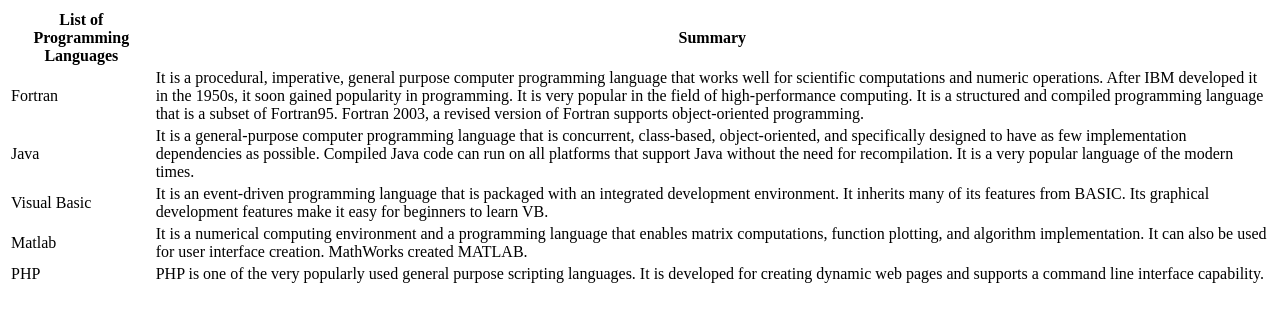
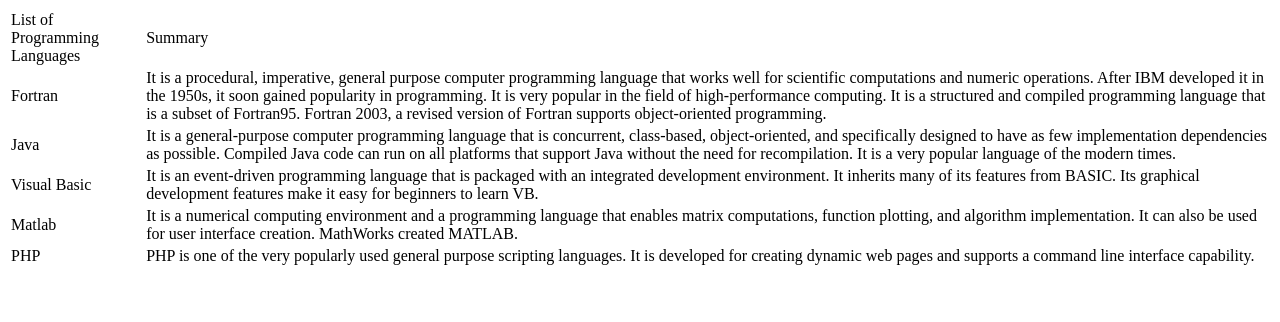
Before and after one commit to emmym16/Emmanuel_Muofunanya, a plain HTML site: page CWW/Assignment2.html in a window 1280 px wide. Drawn offline with Linux system fonts and the light colour scheme.

Commit message:
Assignment2.html

```diff
--- a/CWW/Assignment2.html
+++ b/CWW/Assignment2.html
@@ -8,8 +8,8 @@
     <body>
         <table>
             <tr>
-              <th>List of Programming Languages</th>
-              <th>Summary</th>
+              <td>List of Programming Languages</td>
+              <td>Summary</td>
             </tr>
             <tr>
               <td>
```
